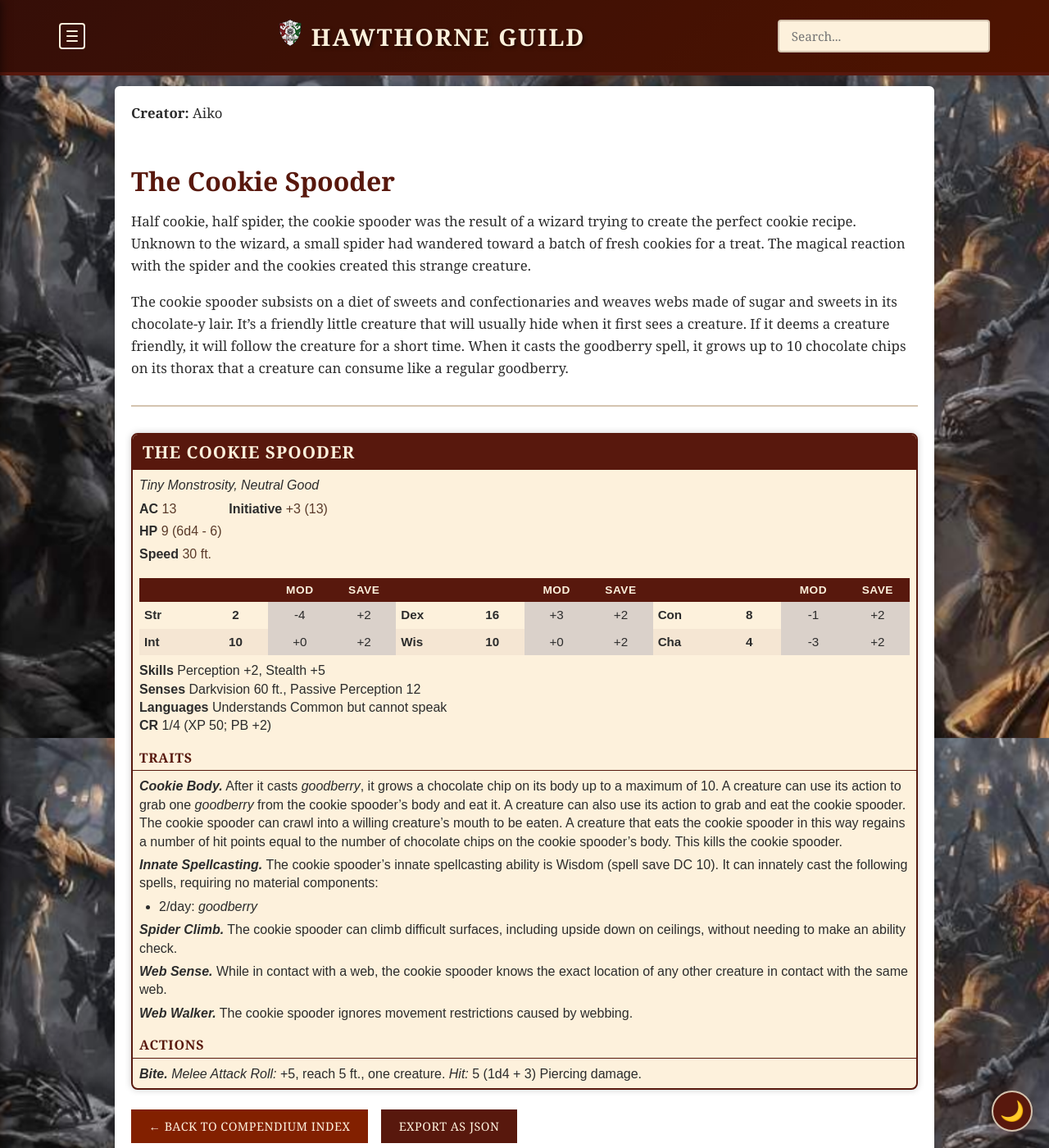
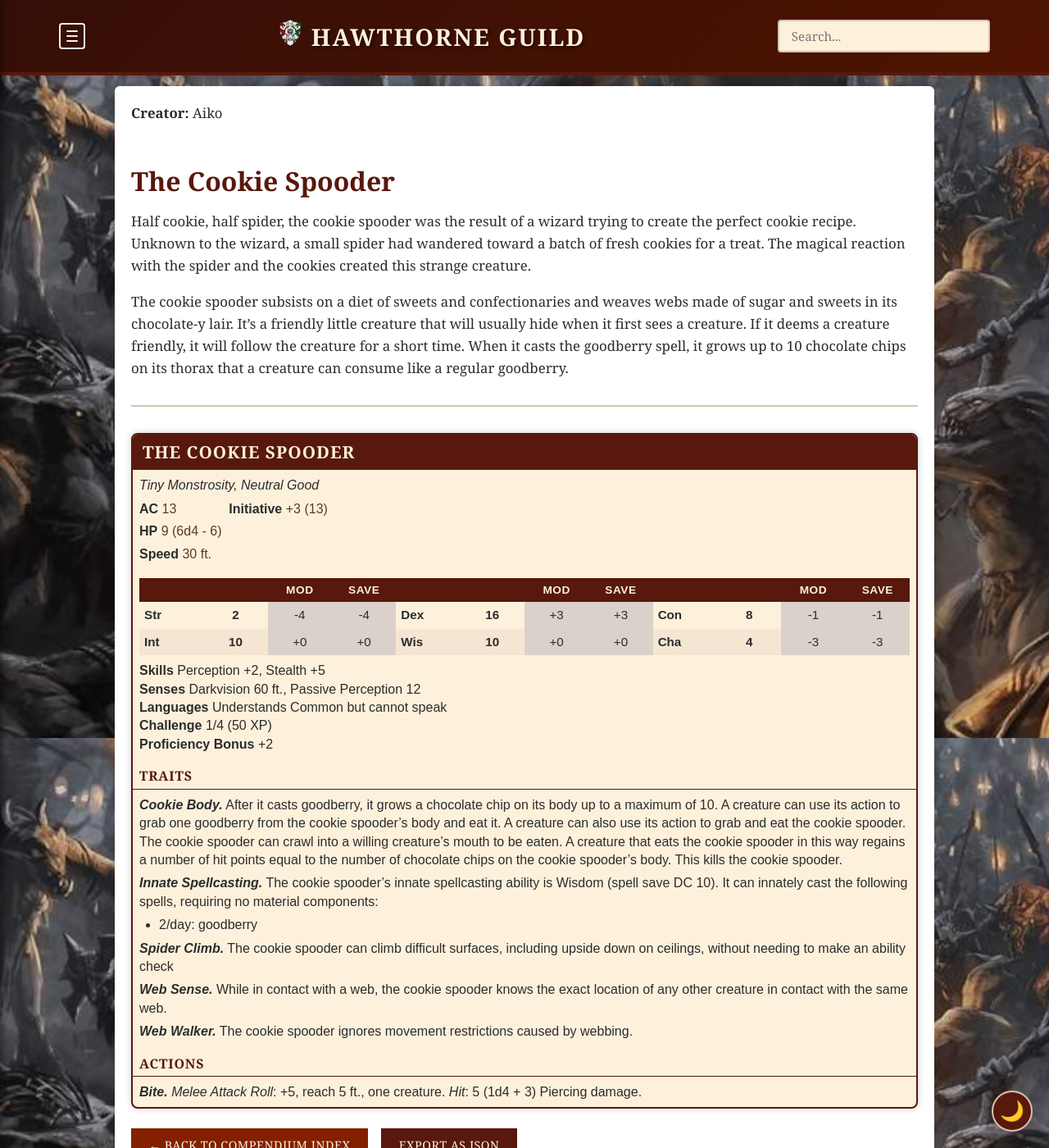
Before and after one commit to coconutswallow/Guides, a Jekyll site: the page built from _monsters/cookie-spooder.md, in a window 1280 px wide and 1400 px high. Shown: the whole window at 82% size. Built offline with Jekyll 4.4.1, drawn with Linux system fonts in a browser that asks for light colours; comment, search, counter and statistics services are not loaded.

Commit message:
Update cookie-spooder.md

```diff
--- a/_monsters/cookie-spooder.md
+++ b/_monsters/cookie-spooder.md
@@ -2,8 +2,8 @@
 layout: statblock
 title: The Cookie Spooder
 cr: 1/4
+size: Tiny
 type: Monstrosity
-size: Tiny
 alignment: Neutral Good
 category: 2014 Fair Game
 creator: Aiko
@@ -19,26 +19,30 @@
 > ## The Cookie Spooder
 > *Tiny Monstrosity, Neutral Good*
 >
-> **AC** 13 **HP** 9 (6d4 - 6) **Speed** 30 ft. **Initiative** +3 (13)
+> **AC** 13
+> **HP** 9 (6d4 - 6)
+> **Speed** 30 ft.
+> **Initiative** +3 (13)
 >
 > |     |     | MOD | SAVE |     |     | MOD | SAVE |     |     | MOD | SAVE |
 > |:--- |:---:|:---:|:----:|:--- |:---:|:---:|:----:|:--- |:---:|:---:|:----:|
-> | **Str** | 2 | -4 | +2 | **Dex** | 16 | +3 | +2 | **Con** | 8 | -1 | +2 |
-> | **Int** | 10 | +0 | +2 | **Wis** | 10 | +0 | +2 | **Cha** | 4 | -3 | +2 |
+> | **Str** | 2 | -4 | -4 | **Dex** | 16 | +3 | +3 | **Con** | 8 | -1 | -1 |
+> | **Int** | 10 | +0 | +0 | **Wis** | 10 | +0 | +0 | **Cha** | 4 | -3 | -3 |
 >
 > **Skills** Perception +2, Stealth +5
 > **Senses** Darkvision 60 ft., Passive Perception 12
 > **Languages** Understands Common but cannot speak
-> **CR** 1/4 (XP 50; PB +2)
+> **Challenge** 1/4 (50 XP)
+> **Proficiency Bonus** +2
 >
 > ### Traits
 >
-> ***Cookie Body.*** After it casts *goodberry*, it grows a chocolate chip on its body up to a maximum of 10. A creature can use its action to grab one *goodberry* from the cookie spooder's body and eat it. A creature can also use its action to grab and eat the cookie spooder. The cookie spooder can crawl into a willing creature's mouth to be eaten. A creature that eats the cookie spooder in this way regains a number of hit points equal to the number of chocolate chips on the cookie spooder's body. This kills the cookie spooder.
+> ***Cookie Body.*** After it casts goodberry, it grows a chocolate chip on its body up to a maximum of 10. A creature can use its action to grab one goodberry from the cookie spooder’s body and eat it. A creature can also use its action to grab and eat the cookie spooder. The cookie spooder can crawl into a willing creature’s mouth to be eaten. A creature that eats the cookie spooder in this way regains a number of hit points equal to the number of chocolate chips on the cookie spooder’s body. This kills the cookie spooder.
 >
-> ***Innate Spellcasting.*** The cookie spooder's innate spellcasting ability is Wisdom (spell save DC 10). It can innately cast the following spells, requiring no material components:
-> * 2/day: *goodberry*
+> ***Innate Spellcasting.*** The cookie spooder’s innate spellcasting ability is Wisdom (spell save DC 10). It can innately cast the following spells, requiring no material components:
+> * 2/day: goodberry
 >
-> ***Spider Climb.*** The cookie spooder can climb difficult surfaces, including upside down on ceilings, without needing to make an ability check.
+> ***Spider Climb.*** The cookie spooder can climb difficult surfaces, including upside down on ceilings, without needing to make an ability check
 >
 > ***Web Sense.*** While in contact with a web, the cookie spooder knows the exact location of any other creature in contact with the same web.
 >
@@ -46,4 +50,5 @@
 >
 > ### Actions
 >
-> ***Bite.*** *Melee Attack Roll:* +5, reach 5 ft., one creature. *Hit:* 5 (1d4 + 3) Piercing damage.
+> ***Bite.*** *Melee Attack Roll*: +5, reach 5 ft., one creature. *Hit*: 5 (1d4 + 3) Piercing damage.
+>
```
